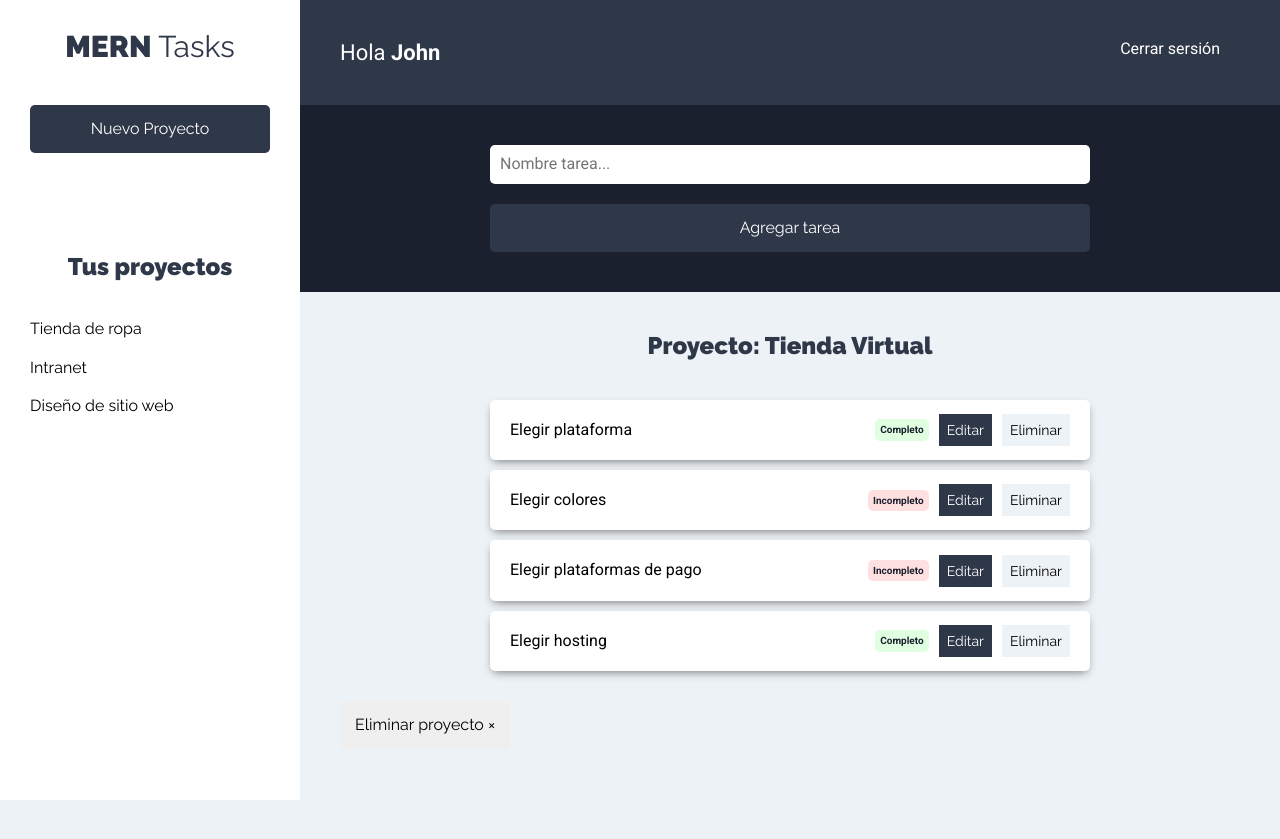
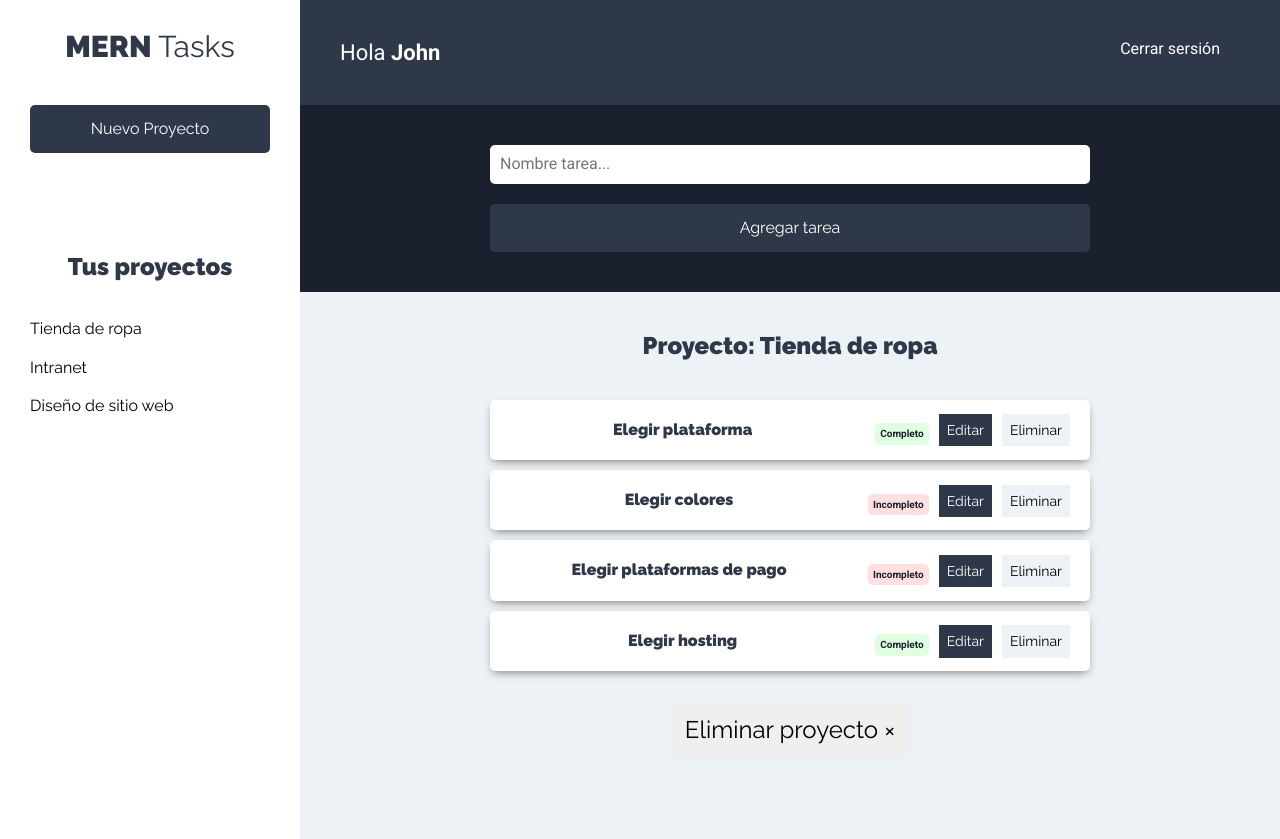
Before and after one commit to johnnyhicks95/organizador-proyectos, a React (Create React App) app in the folder client/: page /proyectos in a window 1280 px wide. Both pictures are taken after a click on the button "Tienda de ropa". Before the commit the page ends 800 px from the top, so only its background shows below. Built offline with nearby package versions, Linux system fonts and the light colour scheme.

Commit message:
Se puede seleccionar cada referencia de cada proyecto, asi se puede eliminar-filtrar de la vista

```diff
--- a/client/src/components/proyectos/ListadoProyectos.jsx
+++ b/client/src/components/proyectos/ListadoProyectos.jsx
@@ -22,7 +22,7 @@ export const ListadoProyectos = () => {
     }, [ ])
 
     // revisa si hay proyectos
-    if ( proyectos.length === 0 ) return null;
+    if ( proyectos.length === 0 ) return <p>No hay proyectos, comienza creando uno</p>;
 
 
     return (
--- a/client/src/components/proyectos/Proyecto.jsx
+++ b/client/src/components/proyectos/Proyecto.jsx
@@ -1,11 +1,20 @@
-import React from 'react'
+import React, { useContext } from 'react'
+import proyectoContext from '../../context/proyectos/proyectoContext'
 
 export const Proyecto = ({ proyecto }) => {
+
+    // obtener el state del formulario
+    const proyectosContext = useContext( proyectoContext )
+    const {
+        proyectoActual
+    } = proyectosContext
+
     return (
         <li>
             <button
                 type="button"
                 className="btn btn-blank"
+                onClick={ () => proyectoActual( proyecto.id ) }
             >{ proyecto.nombre } </button>
         </li>
     )
--- a/client/src/components/tareas/FormTarea.jsx
+++ b/client/src/components/tareas/FormTarea.jsx
@@ -1,6 +1,18 @@
-import React from 'react'
+import React, { useContext } from 'react'
+import proyectoContext from '../../context/proyectos/proyectoContext'
 
 const FormTarea = () => {
+
+    // extraer si un proyecto está activo
+    const proyectosContext = useContext( proyectoContext )
+    const { proyecto } = proyectosContext
+
+     // si no hay proyecto seleccionado la primera vez que la pagina carga
+     if ( !proyecto )return null
+
+     // array descructuring para extraer el proyecto actual
+    //  const [proyectoActual] =  proyecto
+
     return (
         <div className="formulario" >
             <form>
--- a/client/src/components/tareas/ListadoTareas.jsx
+++ b/client/src/components/tareas/ListadoTareas.jsx
@@ -1,7 +1,18 @@
-import React from 'react'
+import React, { useContext } from 'react'
 import Tarea from './Tarea'
+import proyectoContext from '../../context/proyectos/proyectoContext'
 
 const ListadoTareas = () => {
+
+     // extraer proyectos del state inicial
+     const proyectosContext = useContext( proyectoContext )
+     const { proyecto, eliminarProyecto } = proyectosContext
+
+     // si no hay proyecto seleccionado la primera vez que la pagina carga
+     if ( !proyecto )return <h2>Selecciona un proyecto</h2>
+
+     // array descructuring para extraer el proyecto actual
+     const [proyectoActual] =  proyecto
 
     const tareasProyecto = [
         { nombre: 'Elegir plataforma', estado: true },
@@ -10,9 +21,15 @@ const ListadoTareas = () => {
         { nombre: 'Elegir hosting', estado: true }
     ]
 
+    // Elimina un proyecto
+    const onClickEliminar = () => {
+        eliminarProyecto( proyectoActual.id )
+    }
+
     return (
-        <>
-            <h2> Proyecto: Tienda Virtual</h2>
+        <h2>
+            {/* <h2> Proyecto: Tienda Virtual</h2> */}
+            <h2> Proyecto: { proyectoActual.nombre } </h2>
 
             <ul className="listado-tareas" >
                 { tareasProyecto.length === 0
@@ -28,8 +45,9 @@ const ListadoTareas = () => {
             <button
                 type="button"
                 className="btn btn-eliminar"
+                onClick={ onClickEliminar }
             >Eliminar proyecto &times;</button>
-        </>
+        </h2>
     )
 }
 
--- a/client/src/context/proyectos/proyectoReducer.js
+++ b/client/src/context/proyectos/proyectoReducer.js
@@ -3,7 +3,9 @@ import  {
     FORMULARIO_PROYECTO,
     OBTENER_PROYECTOS,
     AGREGAR_PROYECTO,
-    VALIDAR_FORMULARIO
+    VALIDAR_FORMULARIO,
+    PROYECTO_ACTUAL,
+    ELIMINAR_PROYECTO
 } from '../../types'
 
 export default ( state, action ) => {
@@ -24,13 +26,27 @@ export default ( state, action ) => {
                 ...state,
                 proyectos: [ ...state.proyectos, action.payload],
                 formulario: false,
-                errorformluario: false
+                errorformulario: false
             }
         case VALIDAR_FORMULARIO:
             return {
                 ...state,
-                errorformluario: true
+                errorformulario: true
             }
+
+        case PROYECTO_ACTUAL:
+            return {
+                ...state,
+                proyecto: state.proyectos.filter( proyecto => proyecto.id === action.payload)
+            }
+
+        case ELIMINAR_PROYECTO:
+            return {
+                ...state,
+                proyectos: state.proyectos.filter( proyecto => proyecto.id !== action.payload),
+                proyecto: null  // reseteo el proyecto seleccionado
+            }
+
         default:
             return state;
     }
--- a/client/src/context/proyectos/proyectoState.js
+++ b/client/src/context/proyectos/proyectoState.js
@@ -7,8 +7,10 @@ import  {
     FORMULARIO_PROYECTO ,
     OBTENER_PROYECTOS,
     AGREGAR_PROYECTO,
-    VALIDAR_FORMULARIO
-    } from '../../types'
+    VALIDAR_FORMULARIO,
+    PROYECTO_ACTUAL,
+    ELIMINAR_PROYECTO
+} from '../../types'
 
 
 
@@ -23,7 +25,8 @@ export const ProyectoState = ( props ) => {
     const initialState = {
         proyectos: [ ],
         formulario: false,
-        errorformulario: false
+        errorformulario: false,
+        proyecto: null
     }
 
     // dispatch para ejecutar las acciones
@@ -63,6 +66,21 @@ export const ProyectoState = ( props ) => {
         })
     }
 
+    // selecciona el proyecto que el usuario dio click
+    const proyectoActual = proyectoId => {
+        dispatch({
+            type: PROYECTO_ACTUAL,
+            payload: proyectoId
+        })
+    }
+
+    const eliminarProyecto = proyectoId => {
+        dispatch({
+            type: ELIMINAR_PROYECTO,
+            payload: proyectoId
+        })
+    }
+
     return (
         <proyectoContext.Provider
             value={{
@@ -70,12 +88,15 @@ export const ProyectoState = ( props ) => {
                 proyectos: state.proyectos,
                 formulario: state.formulario,
                 errorformulario: state.errorformulario,
+                proyecto: state.proyecto,
 
                 // funciomes
                 mostrarFormulario,
                 obtenerProyectos,
                 agregarProyecto,
-                mostrarError
+                mostrarError,
+                proyectoActual,
+                eliminarProyecto
             }}
         >
             { props.children }
--- a/client/src/types/index.js
+++ b/client/src/types/index.js
@@ -4,3 +4,5 @@ export const FORMULARIO_PROYECTO = 'FORMULARIO_PROYECTO'
 export const OBTENER_PROYECTOS = 'OBTENER_PROYECTOS'
 export const AGREGAR_PROYECTO = 'AGREGAR_PROYECTO'
 export const VALIDAR_FORMULARIO = 'VALIDAR_FORMULARIO'
+export const PROYECTO_ACTUAL = 'PROYECTO_ACTUAL'
+export const ELIMINAR_PROYECTO = 'ELIMINAR_PROYECTO'
```
